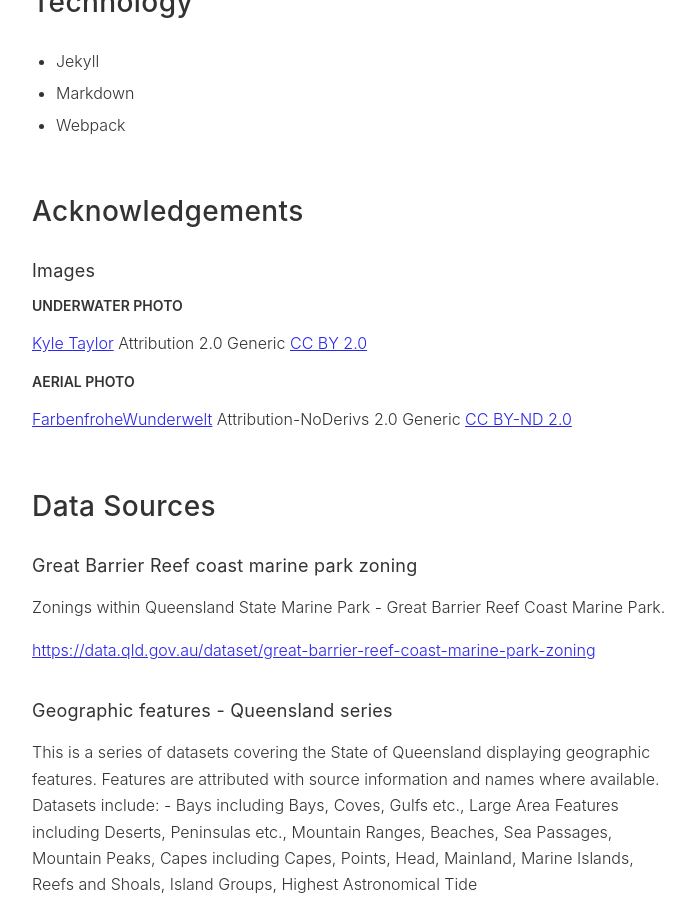
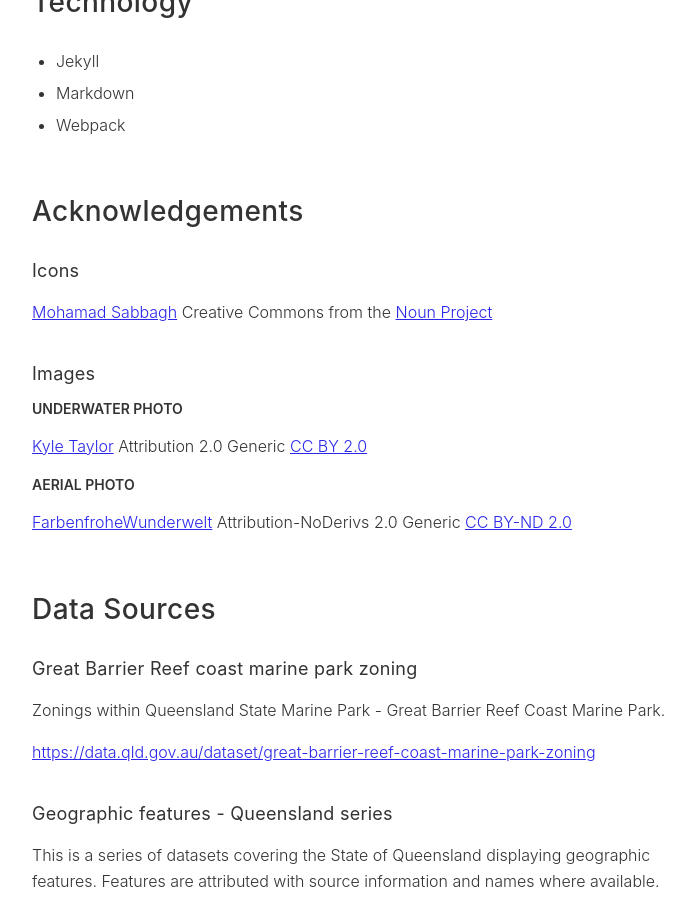
Before and after one commit to scottdejonge/great-barrier-reef, a Jekyll site: the page built from about.md, in a window 1280 px wide and 900 px high, scrolled down 596 px. Shown: the whole window, without its empty margins (288-983 px from the left). Built offline with Jekyll 4.4.1, drawn with Linux system fonts in a browser that asks for light colours.

Commit message:
Added Icons

```diff
--- a/about.md
+++ b/about.md
@@ -15,6 +15,10 @@ The Great Barrier Reef is the largest living ecosystem on Earth. Explore the Gre
 * Webpack
 
 ## Acknowledgements
+
+### Icons
+
+[Mohamad Sabbagh](https://thenounproject.com/Jetro/) Creative Commons from the [Noun Project](https://thenounproject.com/Msabbagh/collection/the-sea/?oq=reef&cidx=0&i=97733)
 
 ### Images
 
```
Also changed, not shown: src/glyphs/compass.svg (added), src/glyphs/coral.svg (added), src/glyphs/crab.svg (added), src/glyphs/fish.svg (added), src/glyphs/fishes.svg (added), src/glyphs/jellyfish.svg (added), src/glyphs/map.svg (added), src/glyphs/seahorse.svg (added), src/glyphs/shell.svg (added), src/glyphs/starfish.svg (added).
